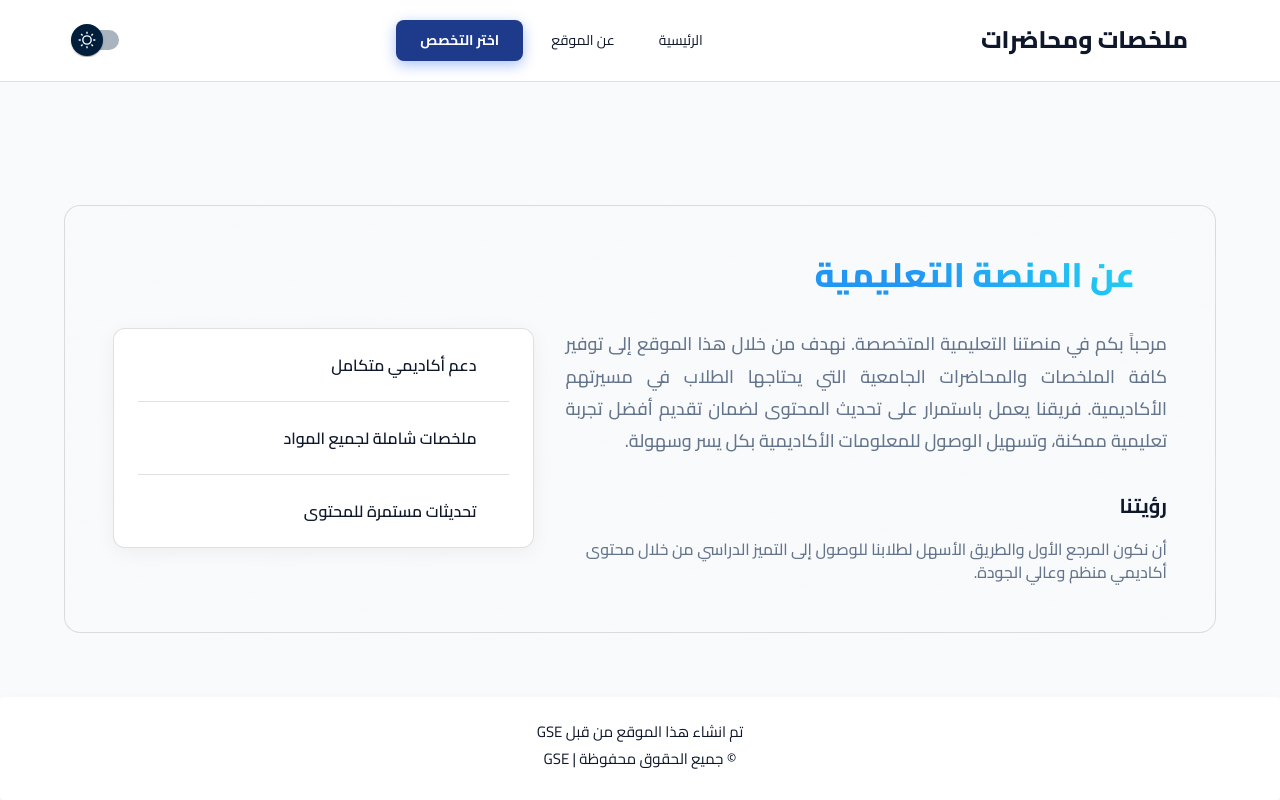
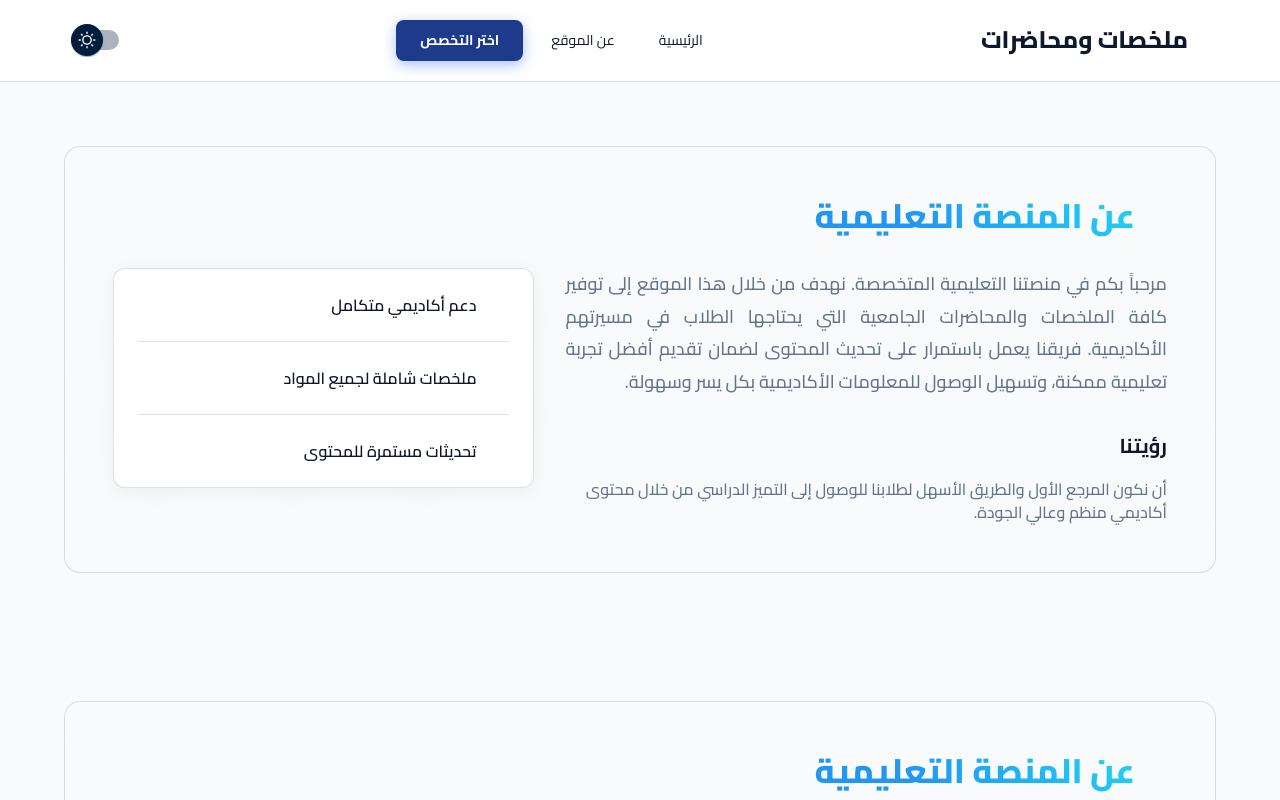
Before and after one commit to jebrilabed/Academic-Library, a React (Create React App) app: page /about in a window 1280 px wide. Shown: the top 800 px of the page. Built offline with nearby package versions, Linux system fonts and the light colour scheme; some icons are missing.

Commit message:
Revert standalone About page, add ScrollToTop component, and embed About section in Home for smooth scrolling navigation

```diff
--- a/src/App.js
+++ b/src/App.js
@@ -5,6 +5,7 @@ import Header from "./components/Header";
 import Footer from "./components/Footer";
 import Home from "./pages/Home";
 import About from "./pages/About";
+
 import Major from "./pages/Major";
 import Levels from "./pages/Levels";
 import Semester from "./pages/Semester";
@@ -20,6 +21,7 @@ function App() {
         <Box component="main" sx={{ flexGrow: 1 }}>
           <Routes>
             <Route path="/" element={<Home />} />
+          <Route path="/about" element={<About />} />
             <Route path="/majors" element={<Major />} />
             <Route path="/level" element={<Levels />} />
             <Route path="/semester" element={<Semester />} />
--- a/src/pages/About.js
+++ b/src/pages/About.js
@@ -6,7 +6,7 @@ import AutoStoriesOutlinedIcon from "@mui/icons-material/AutoStoriesOutlined";
 
 export default function About() {
   return (
-    <Container maxWidth="lg" sx={{ marginTop: 8, marginBottom: 8 }}>
+    <Container id="about" maxWidth="lg" sx={{ marginTop: 8, marginBottom: 8 }}>
       <Paper
         elevation={0}
         sx={{
```
Also changed, not shown: src/components/ScrollToTop.js (added, +11 -0 lines).
